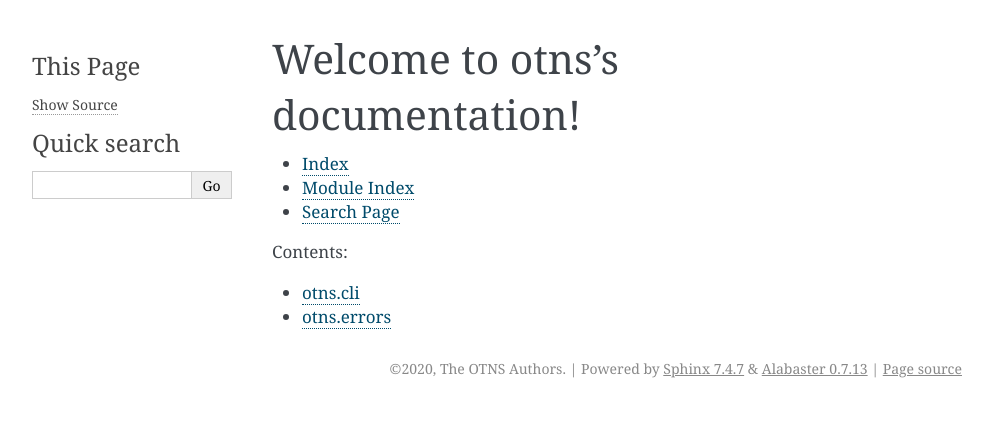
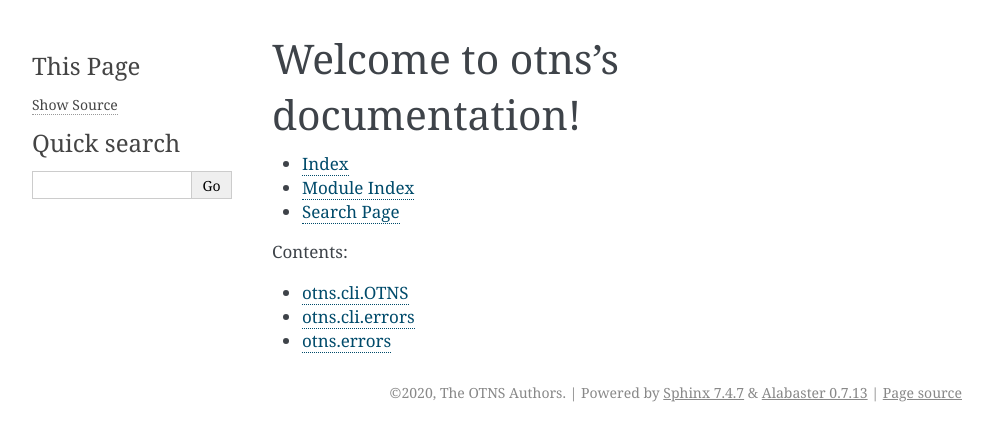
Before and after one commit to openthread/ot-ns, a Sphinx documentation site: the page built from pylibs/doc/index.rst, in a window 1280 px wide. Shown: the top 441 px of the page, without its empty margins (148-1141 px from the left). Built offline with Sphinx 7.4.7, drawn with Linux system fonts in a browser that asks for light colours; the version number could not be read and is left out.

Commit message:
revise doc

```diff
--- a/pylibs/doc/index.rst
+++ b/pylibs/doc/index.rst
@@ -32,7 +32,7 @@ Welcome to otns's documentation!
 * :ref:`search`
 
 .. toctree::
-   :maxdepth: 1
+   :maxdepth: 2
    :caption: Contents:
 
    otns/cli
--- a/pylibs/doc/otns/cli.rst
+++ b/pylibs/doc/otns/cli.rst
@@ -29,11 +29,14 @@
 * :ref:`search`
 
 
-otns.cli
+otns.cli.OTNS
 ================================
 
-.. automodule:: otns.cli
+.. autoclass:: otns.cli.OTNS
    :members:
+
+otns.cli.errors
+================================
 
 .. automodule:: otns.cli.errors
    :members:
```
